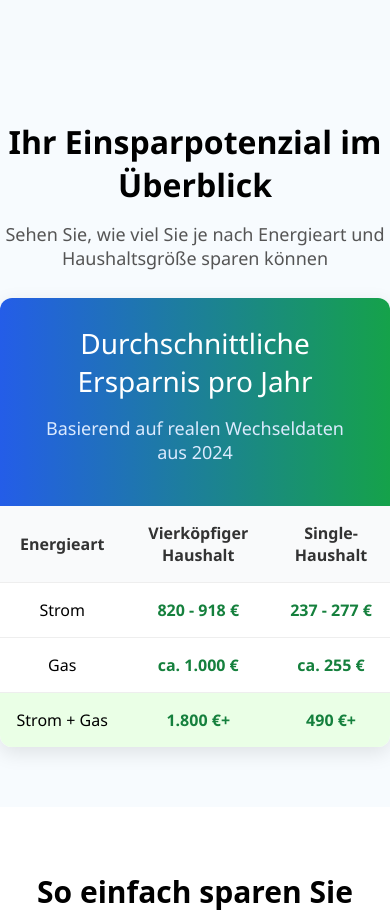
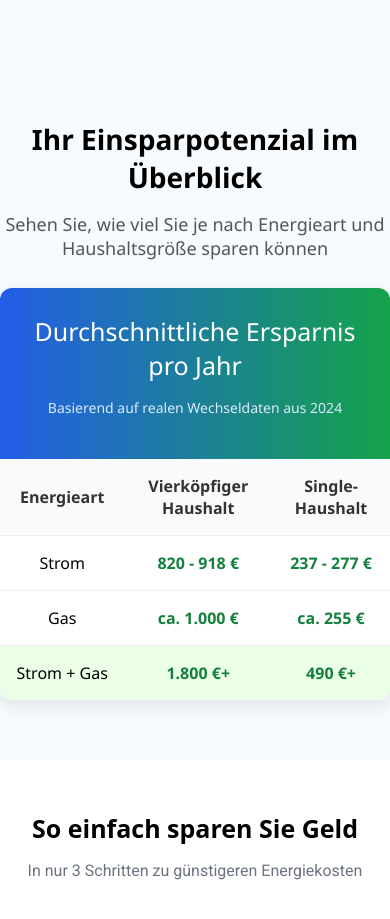
Before and after one commit to umidbek77/EnergieButler, an Angular app: page / in a window 390 px wide. Shown: the part 1060-1979 px from the top of the page. Built offline with nearby package versions, Linux system fonts and the light colour scheme.

Commit message:
responsivelar togirlandi

```diff
--- a/src/app/components/energy-saving-steps/energy-saving-steps.component.css
+++ b/src/app/components/energy-saving-steps/energy-saving-steps.component.css
@@ -9,7 +9,7 @@
   font-family: system-ui, -apple-system, BlinkMacSystemFont, "Segoe UI", Roboto,
     Oxygen, Ubuntu, Cantarell, "Open Sans", "Helvetica Neue", sans-serif;
   font-weight: bold;
-  margin: 0 0 16px;
+  margin-bottom: 16px;
 }
 
 .subtitle {
@@ -56,7 +56,7 @@
   padding: 16px;
   justify-content: center;
   border-radius: 9999px;
-  margin: 0 103px 16px;
+  margin: 20px 16px;
 }
 
 .icon {
@@ -102,59 +102,34 @@
     margin: 0;
   }
 
-  .cards-grid {
-  }
+  .card {
+  width: 290px;
+  border-radius: 10px;
+  padding: 25px 18px ;
+}
 
-  .card {
-  }
+.icon {
+  width: 33px;
+  height: 33px;
+}
 
   .card-title {
+      font-size: 18px;
   }
 
   .card-text {
+      font-size: 14px;
   }
-
-  .icon-wrapper {
-  }
-
-  .icon {
-  }
+  .energy-container {
+  padding: 30px 10px;
 }
 
-@media (max-width: 767px) {
+.main-heading {
+  font-size: 25px;
+  font-family: system-ui, -apple-system, BlinkMacSystemFont, "Segoe UI", Roboto,
+    Oxygen, Ubuntu, Cantarell, "Open Sans", "Helvetica Neue", sans-serif;
+  font-weight: bold;
+
 }
 
-@media (max-width: 991px) {
-  .energy-container {
-  }
-
-  .main-heading {
-  }
-
-  .subtitle {
-  }
-
-  .cards-grid {
-  }
-
-  .card {
-  }
-
-  .card-title {
-  }
-
-  .card-text {
-  }
-
-  .icon-wrapper {
-  }
-
-  .icon {
-  }
 }
-
-@media (max-width: 1199px) {
-}
-
-@media (min-width: 1200px) {
-}
--- a/src/app/components/faq-section/faq-section.component.css
+++ b/src/app/components/faq-section/faq-section.component.css
@@ -1,7 +1,7 @@
 .faq-container {
   max-width: 800px;
   margin: 80px auto;
-  padding: 0 16px;
+  padding: 0 5px;
   text-align: center;
 }
 
@@ -18,7 +18,11 @@
 }
 
 ::ng-deep mat-accordion {
-  width: 100%;
+  width: 100% !important;
+ display: flex;
+ justify-content: center;
+ flex-direction: column;
+  align-items: center;
 }
 
 ::ng-deep mat-expansion-panel {
@@ -26,6 +30,7 @@
   box-shadow: none;
   border-bottom: 1px solid #e0e0e0 !important;
   border-radius: 0;
+  width: 90% !important;
 }
 
 ::ng-deep mat-expansion-panel p {
@@ -37,9 +42,44 @@
 ::ng-deep mat-expansion-panel-header {
   padding-left: 0;
   padding-right: 0;
+  width: 90% !important;
 }
 
 ::ng-deep mat-panel-title {
   font-weight: 500;
   font-size: 16px;
 }
+
+
+/* Responsivlik */
+
+@media (max-width:620px) {
+  .faq-title{
+  font-size: 28px;
+  }
+
+  .faq-subtitle {
+  font-size: 13px;
+}
+.mat-expansion-panel-header-title{
+  font-size: 15px;
+}
+}
+
+
+@media (max-width:380px) {
+  .faq-title{
+  font-size: 25px;
+  }
+
+  .faq-subtitle {
+  font-size: 12px;
+}
+.mat-expansion-panel-header-title{
+  font-size: 13px;
+}
+
+::ng-deep mat-expansion-panel p{
+ font-size: 11.4px;
+}
+}
--- a/src/app/components/faq-section/faq-section.component.html
+++ b/src/app/components/faq-section/faq-section.component.html
@@ -1,5 +1,5 @@
 <div class="faq-container">
-<div class="container">
+<div class="">
     <h2 class="faq-title">Häufig gestellte Fragen</h2>
   <p class="faq-subtitle">
     Antworten auf die wichtigsten Fragen zu EnergieButler
--- a/src/app/components/header/header.component.css
+++ b/src/app/components/header/header.component.css
@@ -186,7 +186,7 @@
     text-decoration: none;
     color: white;
     font-weight: bold;
-    font-size: 30px;
+    font-size: 28px;
     transition: 0.4s;
     margin: 0;
   }
--- a/src/app/components/savings-overview/savings-overview.component.css
+++ b/src/app/components/savings-overview/savings-overview.component.css
@@ -92,13 +92,13 @@ tbody tr.total {
   }
 
   .savings-section h2 {
-    font-size: 26px;
+    font-size: 22px;
     margin-bottom: 12px;
   }
 
   .savings-section p {
-    font-size: 17px;
-    margin: 0px 0 20px;
+    font-size: 12px;
+
   }
 
   .table-header {
@@ -135,12 +135,12 @@ tbody tr.total {
   }
 
   .savings-section h2 {
-    font-size: 28px;
+    font-size: 24px;
     margin-bottom: 12px;
   }
 
   .savings-section p {
-    font-size: 16px;
+    font-size: 14px;
     margin: 0px 0 30px;
   }
 
@@ -175,18 +175,18 @@ tbody tr.total {
 
   .container {
     padding: 0;
+    width: 100%;
   }
 
   .savings-section h2 {
-    font-size: 30px;
+    font-size: 26px;
     margin-bottom: 16px;
   }
 
   .savings-section p {
-    font-size: 18px;
+    font-size: 16px;
     margin: 0px 0 35px;
   }
-
   .table-header {
     padding: 22px;
   }
@@ -221,7 +221,7 @@ tbody tr.total {
   }
 
   .savings-section h2 {
-    font-size: 32px;
+    font-size: 28px;
     margin-bottom: 16px;
   }
 
@@ -235,11 +235,11 @@ tbody tr.total {
   }
 
   .table-header h3 {
-    font-size: 28px;
+    font-size: 25px;
   }
 
   .table-header p {
-    font-size: 18px;
+    font-size: 14px;
     margin: 16px 20px;
   }
 
```
